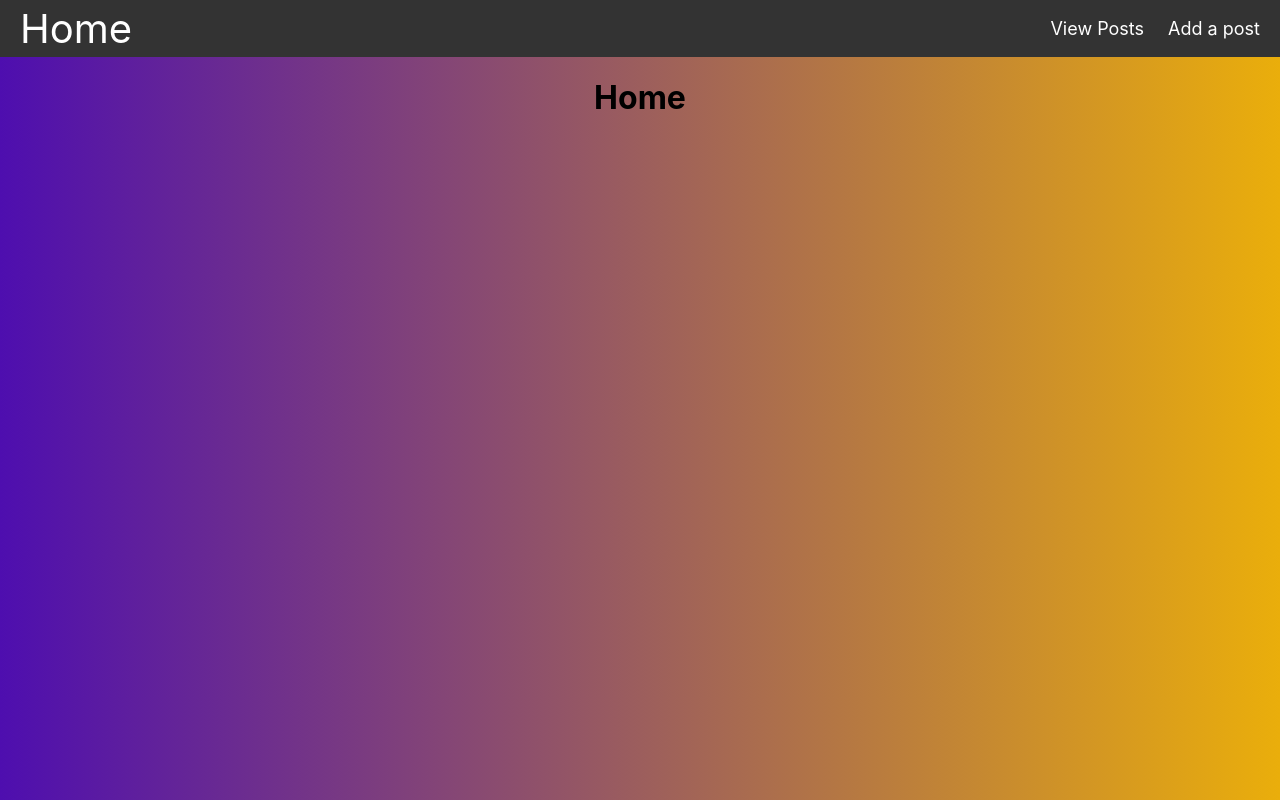
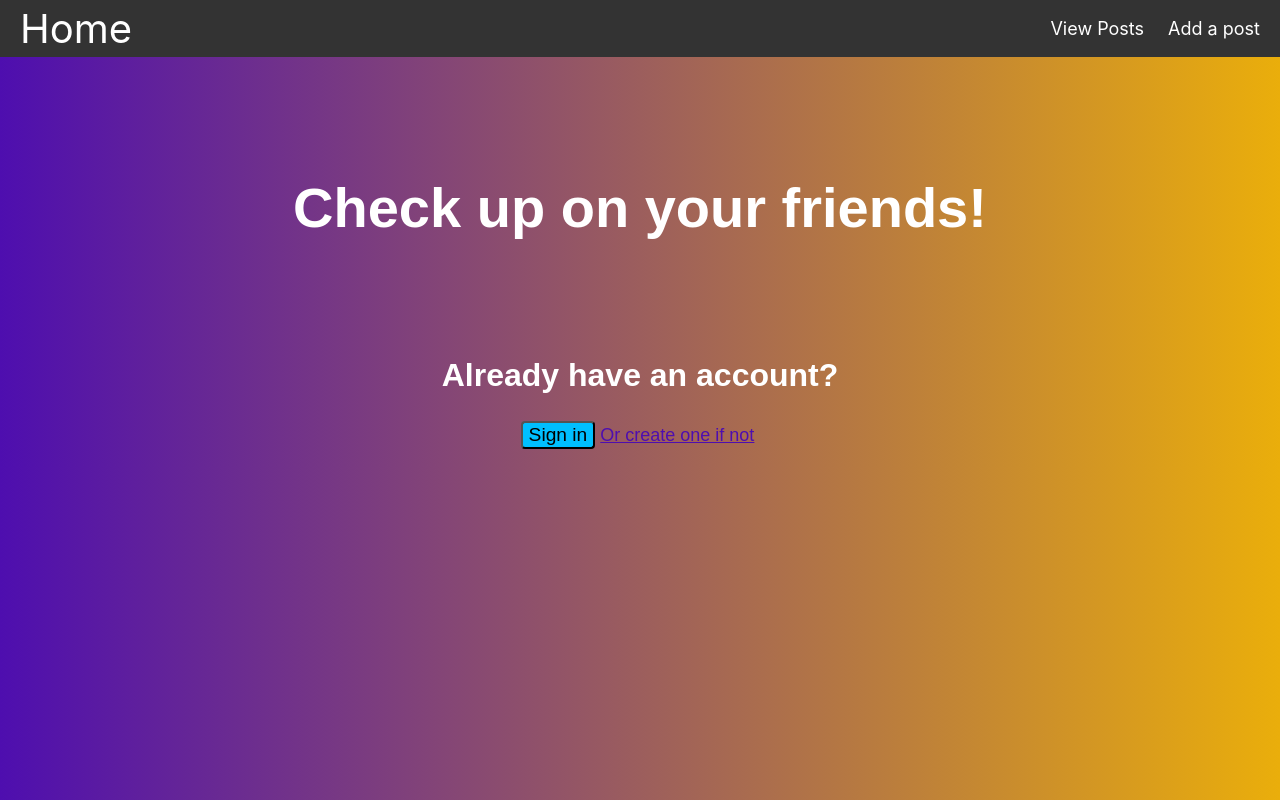
Before and after one commit to krapnahtan1324/hackwithacrew, a React (Create React App) app: page / in a window 1280 px wide. Built offline with nearby package versions, Linux system fonts and the light colour scheme.

Commit message:
added to home page

```diff
--- a/src/App.css
+++ b/src/App.css
@@ -52,3 +52,36 @@ body {
 .nav li:hover {
   background-color: #777;
 }
+
+
+.txt {
+  color: white;
+  font-family: sans-serif;
+}
+
+.txt h1 {
+  padding: 5rem;
+  font-size: 3.5rem;
+}
+
+.txt h2 {
+  font-size: 2rem;
+}
+
+.click {
+  background-color:deepskyblue;
+  font-family: Arial, Helvetica, sans-serif;
+  font-size: larger;
+  border-radius: 4px;
+  cursor: pointer;
+}
+
+.click:hover {
+  opacity: 0.7;
+}
+
+.home a {
+  color:rgb(78, 14, 175);
+  padding: 5px;
+  font-size: large;
+}
--- a/src/pages/Home.js
+++ b/src/pages/Home.js
@@ -2,7 +2,12 @@ import React from "react";
 
 const Home = () => {
     return (
-        <h1>Home</h1>
+        <div className="home txt">
+            <h1>Check up on your friends!</h1>
+            <h2>Already have an account?</h2>
+            <button className="click">Sign in</button>
+            <a href="">Or create one if not</a>
+        </div>
     );
 }
 
```
